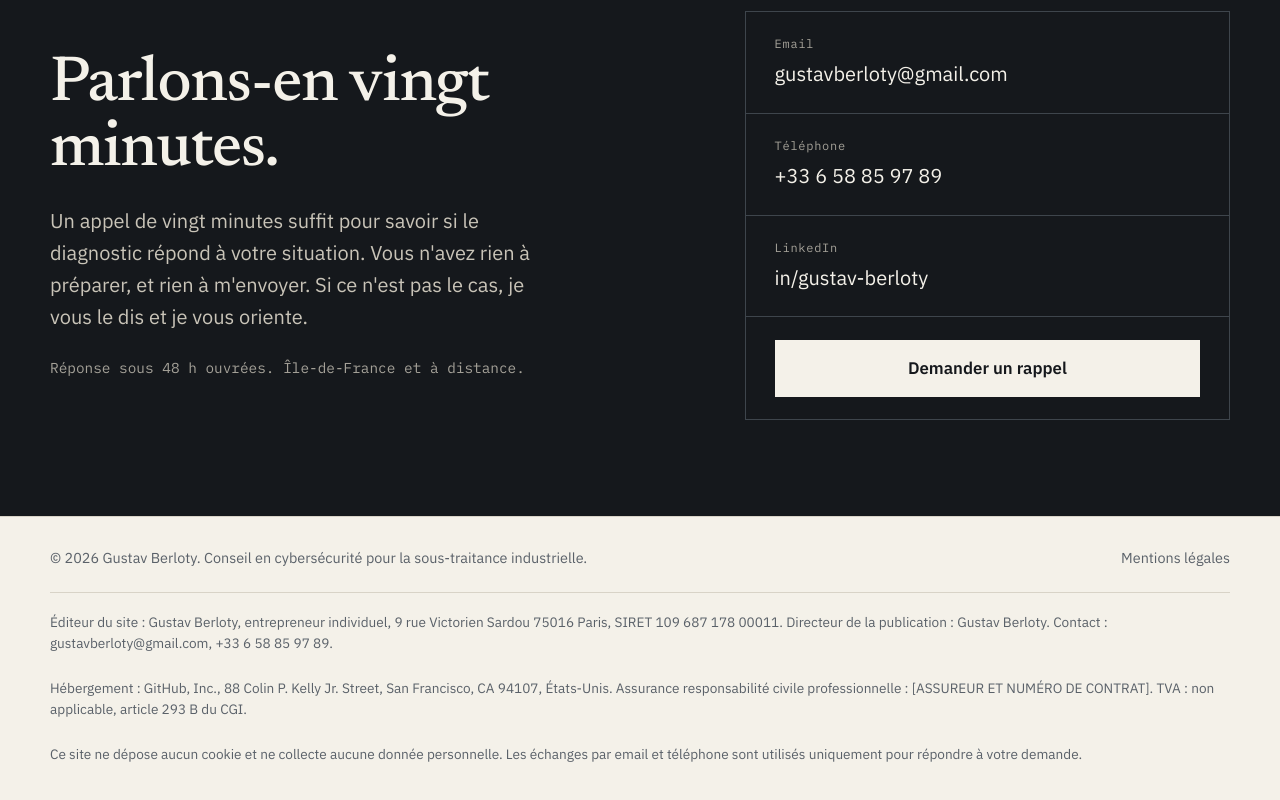
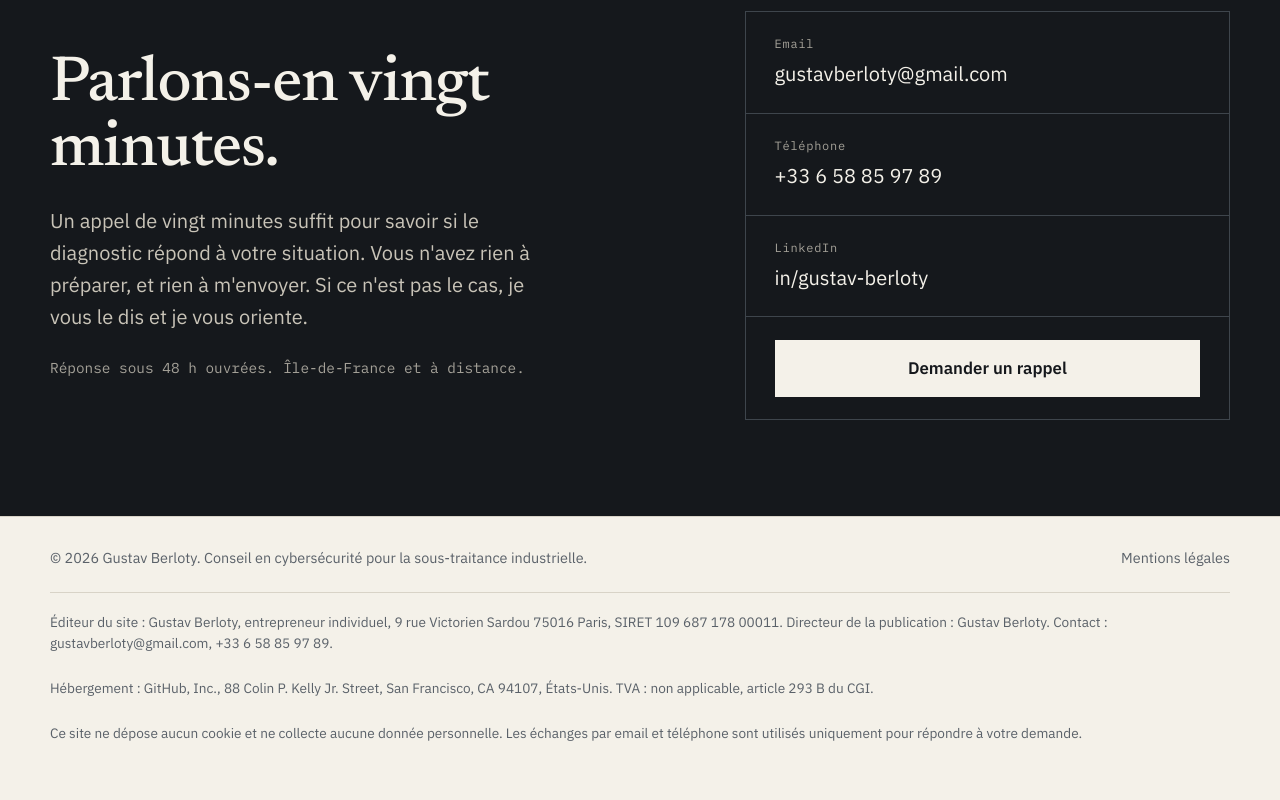
Before and after one commit to gustavbrlt/my-website, a plain HTML site: page index.html in a window 1280 px wide. Shown: the part 4643-5443 px from the top of the page. After the commit the page ends 5422 px from the top, so only its background shows below. Drawn offline with Linux system fonts and the light colour scheme.

Commit message:
Update hosting details in footer
Removed insurance information from hosting details.

```diff
--- a/index.html
+++ b/index.html
@@ -521,7 +521,7 @@
   </div>
   <div class="wrap legal" id="mentions">
     <p>Éditeur du site : Gustav Berloty, entrepreneur individuel, 9 rue Victorien Sardou 75016 Paris, SIRET 109 687 178 00011. Directeur de la publication : Gustav Berloty. Contact : gustavberloty@gmail.com, +33 6 58 85 97 89.</p>
-    <p>Hébergement : GitHub, Inc., 88 Colin P. Kelly Jr. Street, San Francisco, CA 94107, États-Unis. Assurance responsabilité civile professionnelle : [ASSUREUR ET NUMÉRO DE CONTRAT]. TVA : non applicable, article 293 B du CGI.</p>
+    <p>Hébergement : GitHub, Inc., 88 Colin P. Kelly Jr. Street, San Francisco, CA 94107, États-Unis. TVA : non applicable, article 293 B du CGI.</p>
     <p>Ce site ne dépose aucun cookie et ne collecte aucune donnée personnelle. Les échanges par email et téléphone sont utilisés uniquement pour répondre à votre demande.</p>
   </div>
 </footer>
```
